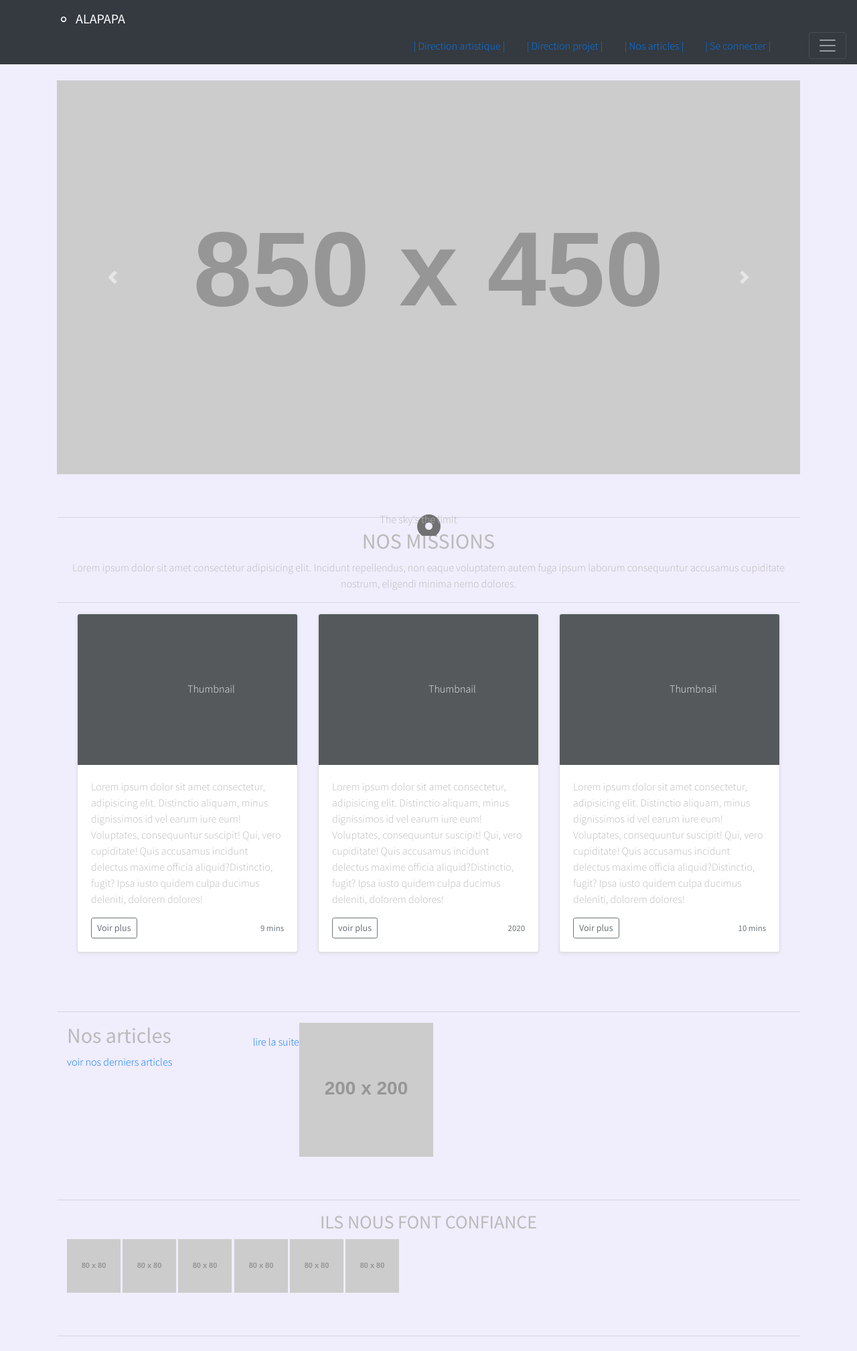
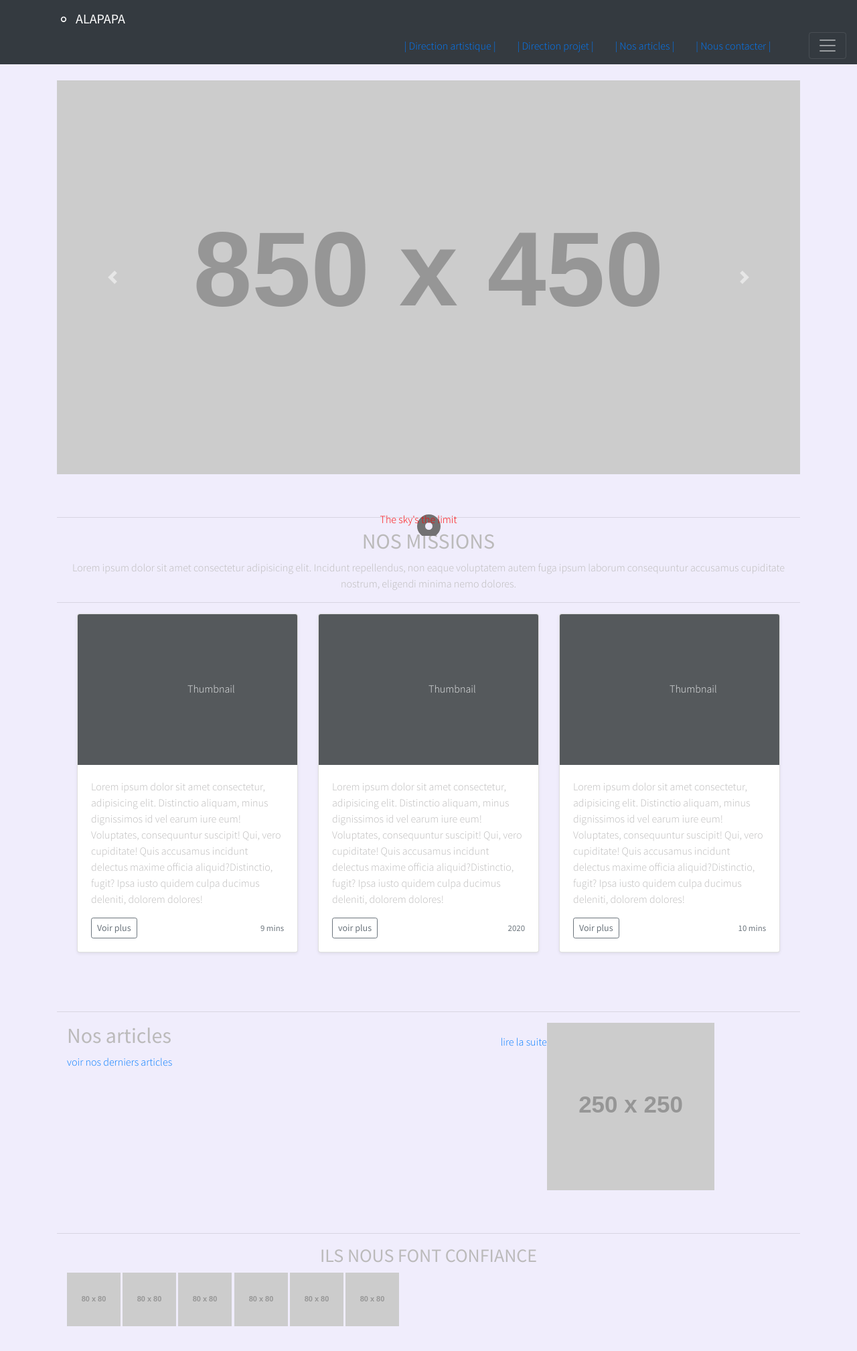
Before and after one commit to najat-Filali/projetAlapapa, a Symfony app: template templates/article/index.html.twig in a window 1280 px wide. Shown: the top 2017 px of the page at 67% size. Before the commit the page ends 1995 px from the top, so only its background shows below. Run offline with Twig, Linux system fonts and the light colour scheme; the template is opened without the code that fills it, so the values that code supplies are empty; some libraries are stand-ins or nearby versions.

Commit message:
correction bug route article

```diff
--- a/src/Controller/MessageController.php
+++ b/src/Controller/MessageController.php
@@ -5,10 +5,14 @@ namespace App\Controller;
 use App\Entity\Message;
 use App\Form\MessageType;
 use App\Repository\MessageRepository;
+use DateTime;
+use DateTimeInterface;
 use Symfony\Bundle\FrameworkBundle\Controller\AbstractController;
 use Symfony\Component\HttpFoundation\Request;
 use Symfony\Component\HttpFoundation\Response;
 use Symfony\Component\Routing\Annotation\Route;
+use Symfony\Component\Validator\Constraints\Date;
+use Symfony\Component\Validator\Constraints\DateTime as ConstraintsDateTime;
 
 /**
  * @Route("/message")
@@ -35,6 +39,7 @@ class MessageController extends AbstractController
         $form->handleRequest($request);
 
         if ($form->isSubmitted() && $form->isValid()) {
+            $message->setDate(new \DateTime());
             $entityManager = $this->getDoctrine()->getManager();
             $entityManager->persist($message);
             $entityManager->flush();
--- a/src/Controller/SecurityController.php
+++ b/src/Controller/SecurityController.php
@@ -15,7 +15,7 @@ class SecurityController extends AbstractController
     public function login(AuthenticationUtils $authenticationUtils): Response
     {
          if ($this->getUser()) {
-             return $this->redirectToRoute('accueil');
+             return $this->redirectToRoute('message_new');
          }
 
         // get the login error if there is one
--- a/src/Form/MessageType.php
+++ b/src/Form/MessageType.php
@@ -15,7 +15,6 @@ class MessageType extends AbstractType
         $builder
             ->add('objet')
             ->add('texte')
-            ->add('date')
             ->add('user')
 
         ;
--- a/src/Security/LoginFormAuthenticator.php
+++ b/src/Security/LoginFormAuthenticator.php
@@ -95,7 +95,7 @@ class LoginFormAuthenticator extends AbstractFormLoginAuthenticator implements P
         }
 
         // For example : return new RedirectResponse($this->urlGenerator->generate('some_route'));
-        return new RedirectResponse($this->urlGenerator->generate('accueil'));
+        return new RedirectResponse($this->urlGenerator->generate('message_new'));
     }
 
     protected function getLoginUrl()
--- a/templates/article/index.html.twig
+++ b/templates/article/index.html.twig
@@ -1,9 +1,6 @@
 {% extends 'base.html.twig' %}
 
-
-{% block title %}Tous nos articles{% endblock %}
-
-
+{% block title %}Bienvenue ! {% endblock %}
 
 {% block body %}
 <br>
@@ -36,7 +33,8 @@
     <hr>
     <section>
         <h2>NOS MISSIONS </h2>
-        <p>Lorem ipsum dolor sit amet consectetur adipisicing elit. Incidunt repellendus, non eaque voluptatem autem fuga ipsum laborum consequuntur accusamus cupiditate nostrum, eligendi minima nemo dolores.</p>
+        <p>Lorem ipsum dolor sit amet consectetur adipisicing elit.
+        Incidunt repellendus, non eaque voluptatem autem fuga ipsum laborum consequuntur accusamus cupiditate nostrum, eligendi minima nemo dolores.</p>
     </section>
     <hr>
 
@@ -87,17 +85,21 @@
         </div>
         </div>
     </div><br><br><hr>
-    <div class="containerfluid" style="display: flex;">
+    <div class="containerfluid" style="display: flex;" >
         <div class="col-md-3"><h2>Nos articles</h2>
             <a href="article" type="button">voir nos derniers articles</a>
         </div>
-        <div class="col-md-9" style="display: flex;">
+        <div class="col-md-6 offset-4" style="display: flex;">
             <div>
                 <h3 style="text-align: end;">{{article.titre | upper }}</h3>
                 <p>{{article.contenu}}</p>
                 <a href="{{path('article_view', {'id': article.id}) }}" style="float:inline-end" >lire la suite</a>
             </div>
-            <img src="http://placehold.it/200x200" alt="">
+            {% if article.image %}
+            <img src="{{ asset(article.image)}}" style="width:250px; height:250px;">
+            {% else %}
+            <img src="http://placehold.it/250x250" alt="">
+            {% endif %}
         </div>
     </div><br><br><hr>
 
--- a/templates/base.html.twig
+++ b/templates/base.html.twig
@@ -7,7 +7,7 @@
         {% block stylesheets %}
         <link href="https://maxcdn.bootstrapcdn.com/font-awesome/4.7.0/css/font-awesome.min.css" rel="stylesheet">
         <link rel="stylesheet" href="https://stackpath.bootstrapcdn.com/bootstrap/4.4.1/css/bootstrap.min.css" integrity="sha384-Vkoo8x4CGsO3+Hhxv8T/Q5PaXtkKtu6ug5TOeNV6gBiFeWPGFN9MuhOf23Q9Ifjh" crossorigin="anonymous">
-        <link rel="stylesheet" href="uploads/css/footer.css">
+        <link rel="stylesheet" href="{{asset('uploads/css/footer.css')}}">
         {% endblock %}
     </head>
     <body>
@@ -41,16 +41,16 @@
                     </div>
                     <ul class="container nav justify-content-end">
                         <li class="nav-item">
-                          <a class="nav-link active" href="direction_artistique">| Direction artistique |</a>
+                          <a class="nav-link active" href="{{path('direction_artistique')}}">| Direction artistique |</a>
                         </li>
                         <li class="nav-item">
-                          <a class="nav-link" href="direction_projet">| Direction projet |</a>
+                          <a class="nav-link" href="{{path('direction_projet')}}">| Direction projet |</a>
                         </li>
                         <li class="nav-item">
                           <a class="nav-link" href="{{path('article')}}">| Nos articles |</a>
                         </li>
                         <li class="nav-item">
-                          <a class="nav-link " href="{{path('app_login')}}" tabindex="-1" >| Se connecter |</a>
+                          <a class="nav-link " href="{{path('app_register')}}" tabindex="-1" >| Nous contacter  |</a>
                         </li>
                       </ul>
 
@@ -68,52 +68,35 @@
         </div>
 
         <footer>
-            <div class="footer">
+            <div class="footer" style="color:red">
                 <div id="button">
                 </div>
                 <div id="container">
                     <section id="cont">
                         <div class="footer_center">
-
                             <p>The sky's the limit </p>
                         </div>
                     </section>
+
                     <section>
-                        <p class="h3"><br/> Conseil, Création et Accompagnement.</p>
-                        <div class="content">
-                            <div class="border-top-bottom">
-                                <article class="f-left col-2-1">
-                                    <a href="https://www.alapapa.fr">
-                                        <img class="f-left" src="" alt="HugoGaspard" width="139" height="100"/>
-                                    </a>
-                                    <p>
-                                        <span>Vous avez un projet ?</span>
-                                        <br/>
-                                        <em>
-                                            <span>01 48 75 59 59</span> ou <a href="{{path('message_new')}}"><span>nous contacter</span></a>
-                                        </em>
-                                    </p>
-                                </article>
-
-                            </div>
-                        </div>
-                        <div class="copyright">
-                            <p class="f-left"><p><sup>&copy;</sup>Hugo Gaspard - {{ 'now'|date('Y') }} and beyond.</p> <span><a href="https://www.alapapa.fr/mentions-legales/">Mentions légales</a></span>
-
+                        <div>
+                            <p>Conseil, Création et Accompagnement.</p>
+                            <p>
+                                <span>Vous avez un projet ?</span>
+                                <em>
+                                    <span>01 48 75 59 59</span> ou <a href="{{path('message_new')}}">nous contacter</a>
+                                </em>
                             </p>
 
+                            <p><sup>&copy;</sup>Hugo Gaspard - {{ 'now'|date('Y') }} and beyond.</p>
+                            <span><a href="https://www.alapapa.fr/mentions-legales/">Mentions légales</a></span>
                         </div>
-
                     </section>
-
-
-
                 </div>
             </div>
+        </footer>
+    </body>
 
-        </footer>
-
-</body>
             {% block javascripts %}
             <script src="https://code.jquery.com/jquery-3.4.1.slim.min.js" integrity="sha384-J6qa4849blE2+poT4WnyKhv5vZF5SrPo0iEjwBvKU7imGFAV0wwj1yYfoRSJoZ+n" crossorigin="anonymous"></script>
             <script src="https://cdn.jsdelivr.net/npm/popper.js@1.16.0/dist/umd/popper.min.js" integrity="sha384-Q6E9RHvbIyZFJoft+2mJbHaEWldlvI9IOYy5n3zV9zzTtmI3UksdQRVvoxMfooAo" crossorigin="anonymous"></script>
--- a/templates/message/_form.html.twig
+++ b/templates/message/_form.html.twig
@@ -1,4 +1,5 @@
 {{ form_start(form) }}
     {{ form_widget(form) }}
+
     <button class="btn">{{ button_label|default('Save') }}</button>
 {{ form_end(form) }}
--- a/templates/projet/directionArtistique.html.twig
+++ b/templates/projet/directionArtistique.html.twig
@@ -11,7 +11,10 @@
             {{projet.titre | upper}}
         </a>
     </h1>
+    <p>
+    <img src="{{ asset(projet.image)}}" style="width:250px; height:250px;">
 
+    </p>
 
 
     <p>
--- a/templates/projet/directionProjet.html.twig
+++ b/templates/projet/directionProjet.html.twig
@@ -12,7 +12,10 @@
         </a>
     </h1>
 
+    <p>
+    <img src="{{ asset(projet.image)}}" style="width:250px; height:250px;">
 
+    </p>
 
     <p>
         {{ projet.description}}
```
Also changed, not shown: src/Controller/ArticleController.php (+6 -7 lines), src/Controller/ProjetController.php (+2 -6 lines), src/Entity/Article.php (+17 -0 lines), src/Entity/Projet.php (+34 -0 lines), templates/article/article.html.twig (+3 -5 lines), templates/article/view.html.twig (+6 -8 lines), templates/message/new.html.twig (+5 -3 lines), 1 other file.
